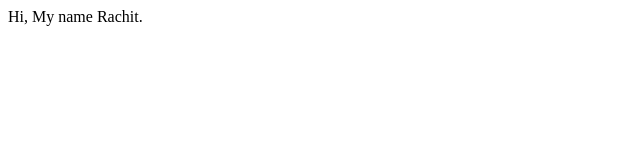
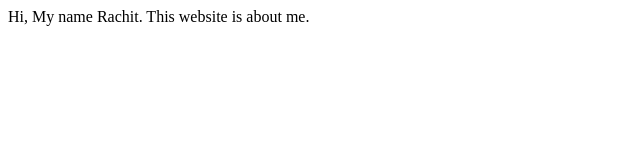
Before and after one commit to Rachit-1104/Me, a plain HTML site: page index.html in a window 1280 px wide. Shown: the whole page, without its empty margins (0-640 px from the left). Drawn offline with Linux system fonts and the light colour scheme.

Commit message:
intial commit

```diff
--- a/index.html
+++ b/index.html
@@ -7,5 +7,6 @@
 </head>
 <body>
     Hi, My name Rachit.
+    This website is about me.
 </body>
 </html>
```
